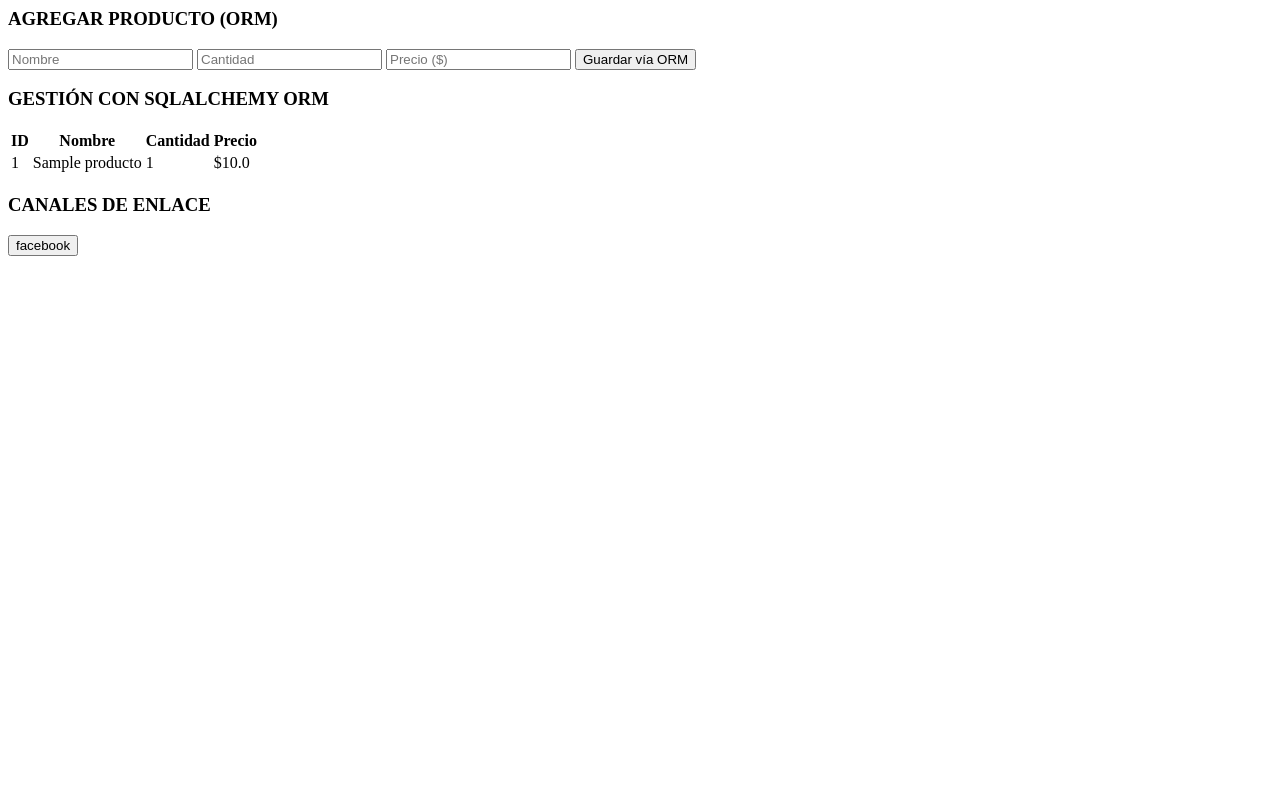
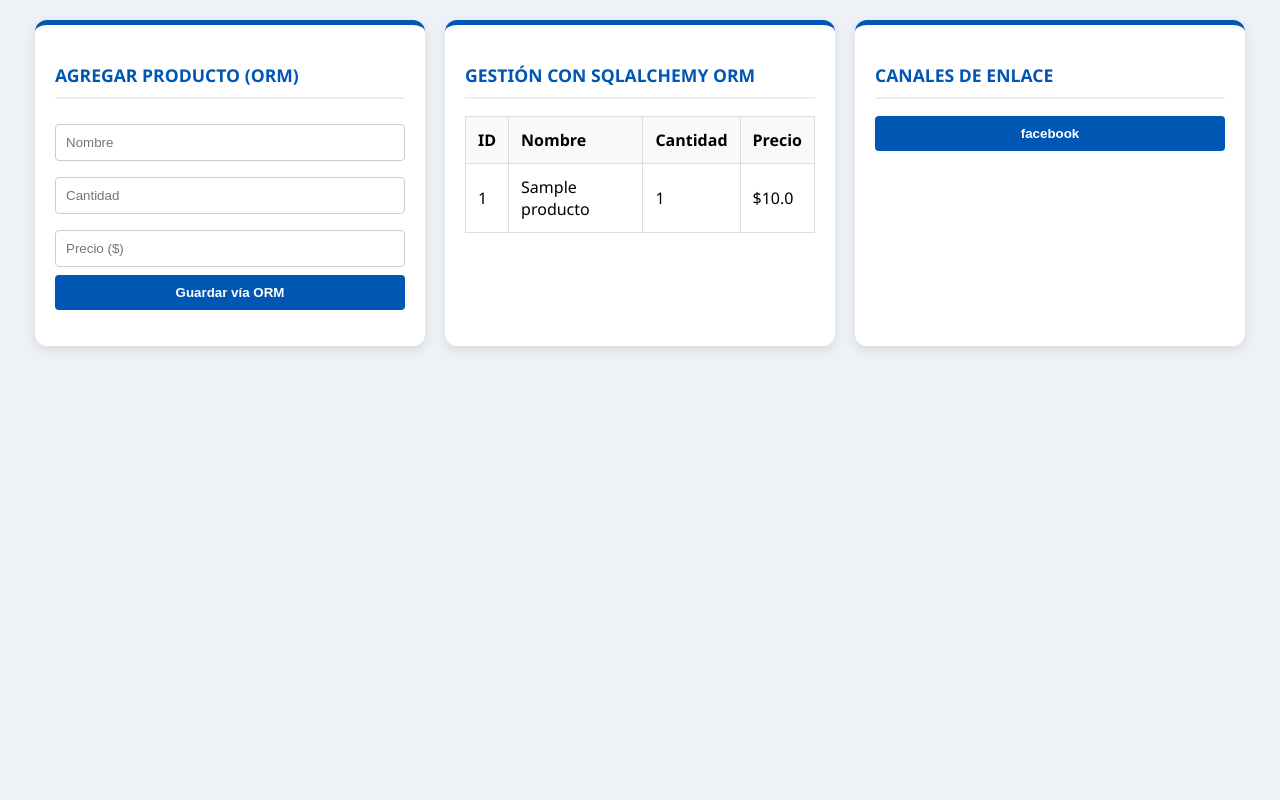
Before and after one commit to Terrence2333/sistema_migratorio_terrence_v2, a Flask app: page / in a window 1280 px wide. Run offline with Flask 3, Linux system fonts and the light colour scheme; tables that the repository leaves empty hold one stand-in row (values such as "Sample post").

Commit message:
FIX_ESTRUCTURA_CSS_Y_VINCULACION

```diff
--- a/static/style.css
+++ b/static/style.css
@@ -1,14 +1,9 @@
-body { font-family: 'Segoe UI', Tahoma, Geneva, Verdana, sans-serif; background-color: #f0f2f5; margin: 0; }
-header { background: #0056b3; color: white; padding: 20px; text-align: center; }
-nav { background: #007bff; padding: 10px; text-align: center; }
-nav a { color: white; margin: 0 15px; text-decoration: none; font-weight: bold; }
-
-.main-container { display: grid; grid-template-columns: repeat(auto-fit, minmax(300px, 1fr)); gap: 20px; padding: 20px; }
-.panel { background: white; padding: 20px; border-radius: 8px; box-shadow: 0 4px 6px rgba(0,0,0,0.1); border-top: 4px solid #007bff; }
-
+body { font-family: 'Segoe UI', sans-serif; background-color: #eef2f7; margin: 0; padding: 20px; }
+.main-container { display: flex; flex-wrap: wrap; gap: 20px; justify-content: center; }
+.panel { background: white; padding: 20px; border-radius: 12px; box-shadow: 0 4px 12px rgba(0,0,0,0.1); width: 350px; border-top: 5px solid #0056b3; }
+h3 { color: #0056b3; font-size: 1.1em; border-bottom: 2px solid #eee; padding-bottom: 10px; }
 table { width: 100%; border-collapse: collapse; margin-top: 10px; }
-th, td { border: 1px solid #ddd; padding: 10px; text-align: left; }
+th, td { border: 1px solid #ddd; padding: 12px; text-align: left; }
 th { background-color: #f8f9fa; }
-
-button { background: #007bff; color: white; border: none; padding: 10px 20px; border-radius: 4px; cursor: pointer; }
-input { width: 90%; padding: 8px; margin: 5px 0; }
+input { width: 100%; padding: 10px; margin: 8px 0; border: 1px solid #ccc; border-radius: 4px; box-sizing: border-box; }
+button { width: 100%; padding: 10px; background-color: #0056b3; color: white; border: none; border-radius: 4px; cursor: pointer; font-weight: bold; }
--- a/templates/index.html
+++ b/templates/index.html
@@ -20,6 +20,9 @@
                     <th>Precio</th>
                 </tr>
             </thead>
+            <head>
+    <link rel="stylesheet" href="{{ url_for('static', filename='style.css') }}">
+</head>
             <tbody>
                 {% for p in productos %}
                 <tr>
```
Also changed, not shown: app.py (+3 -4 lines).
